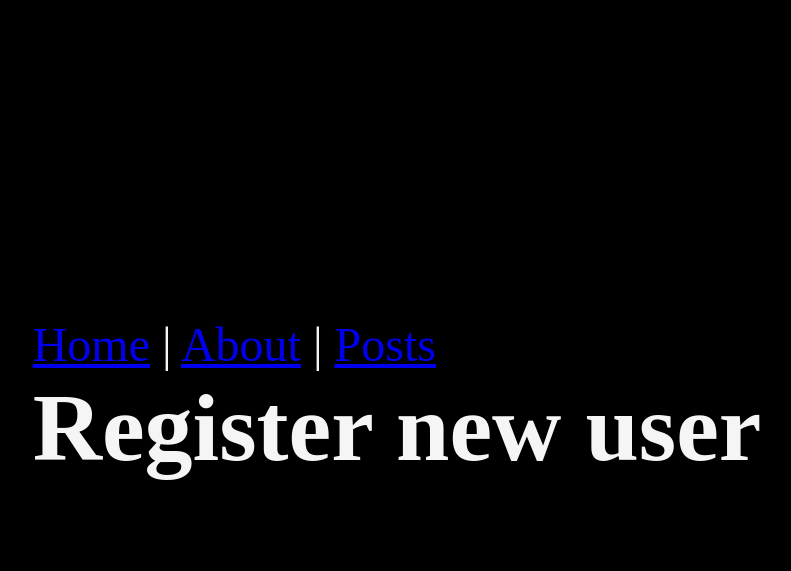
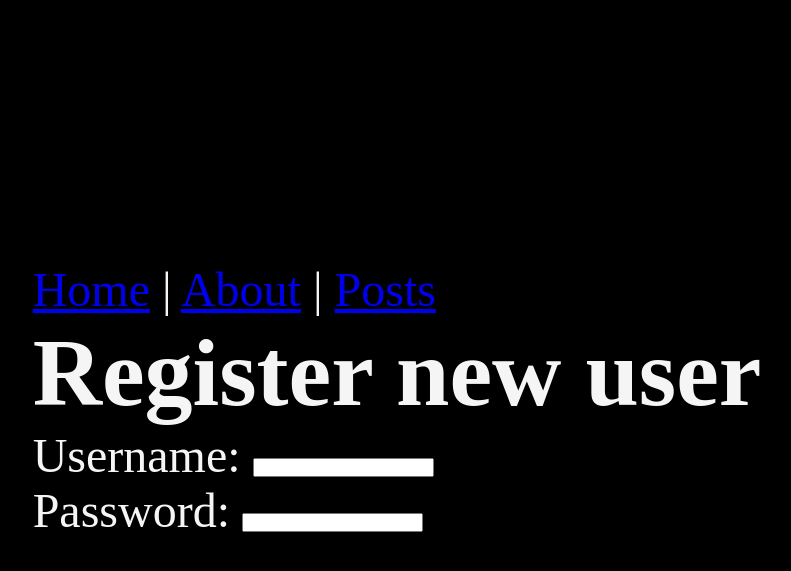
Before and after one commit to rorisangputu/PythonWDjango, a Django app: template Lesson03/myproject/users/templates/users/register.html in a window 1280 px wide. Shown: the top 571 px of the page, without its empty margins (243-1034 px from the left). Run offline with Django 4.2, Linux system fonts and the light colour scheme; the template is opened without the code that fills it, so the values that code supplies are empty.

Commit message:
updates and creating register form

```diff
--- a/Lesson03/myproject/static/css/style.css
+++ b/Lesson03/myproject/static/css/style.css
@@ -13,7 +13,7 @@ body {
 
 nav {
     padding: 1rem;
-    background-color: #44B78B;
+    background-color: #0f5f0b;
     color: white;
     font-size: 2.5rem;
 }
@@ -28,7 +28,7 @@ section {
     gap: 1rem;
 }
 
-h2 {
+h1, h2 {
     font-size: 2.5rem;
 }
 
@@ -38,7 +38,7 @@ p {
 
 a {
     text-decoration: none;
-    color: #f4f9f7;
+    color: #4cbb8f;
 }
 
 a:hover {
--- a/Lesson03/myproject/users/templates/users/register.html
+++ b/Lesson03/myproject/users/templates/users/register.html
@@ -2,4 +2,16 @@
 <hr />
 {%block content %}
 <h1>Register new user</h1>
+<section>
+  <form class="" action="">
+    <div class="">
+      <label for="username">Username:</label>
+      <input type="text" id="username" />
+    </div>
+    <div class="">
+      <label for="password">Password:</label>
+      <input type="password" id="password" />
+    </div>
+  </form>
+</section>
 {% endblock %}
```
